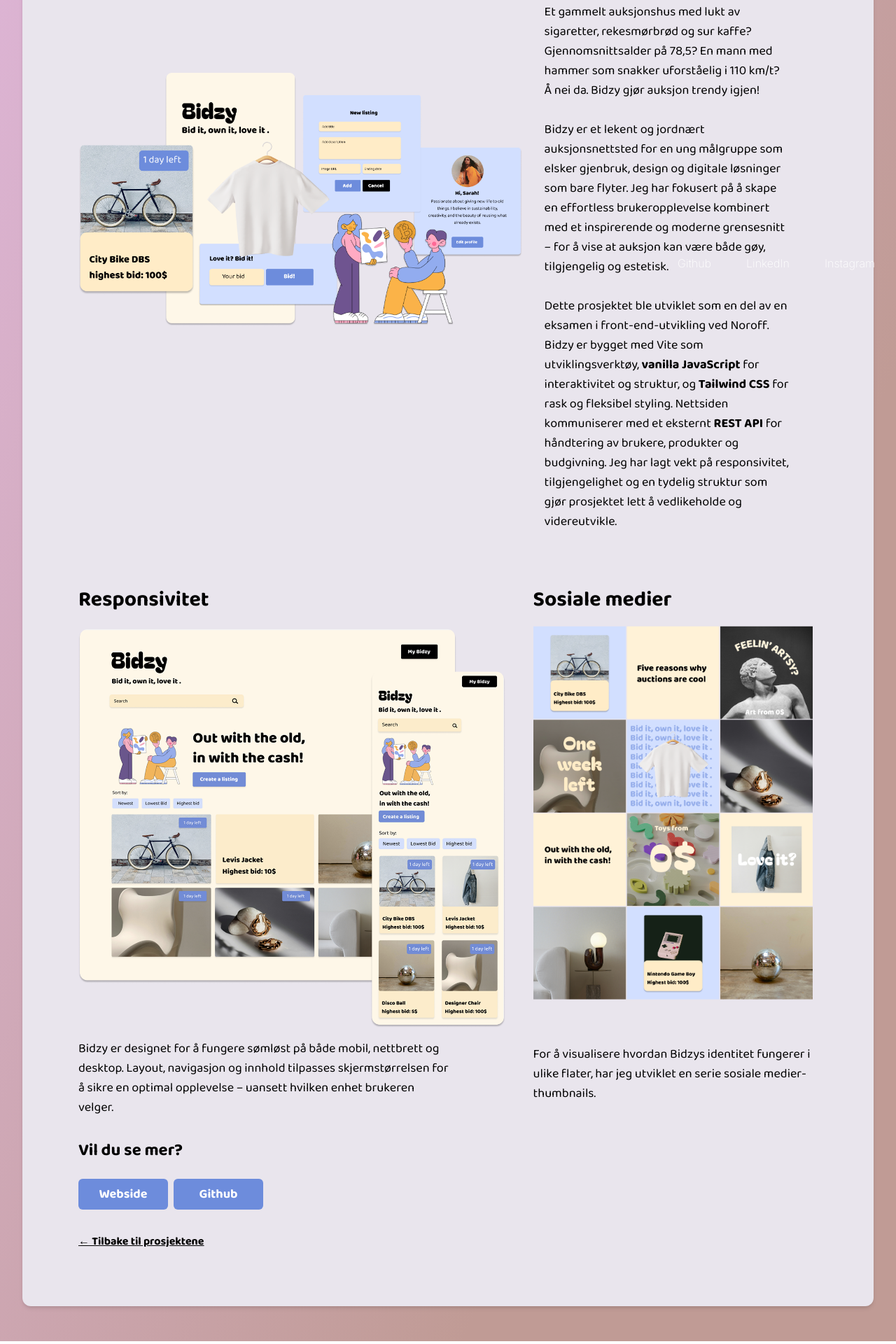
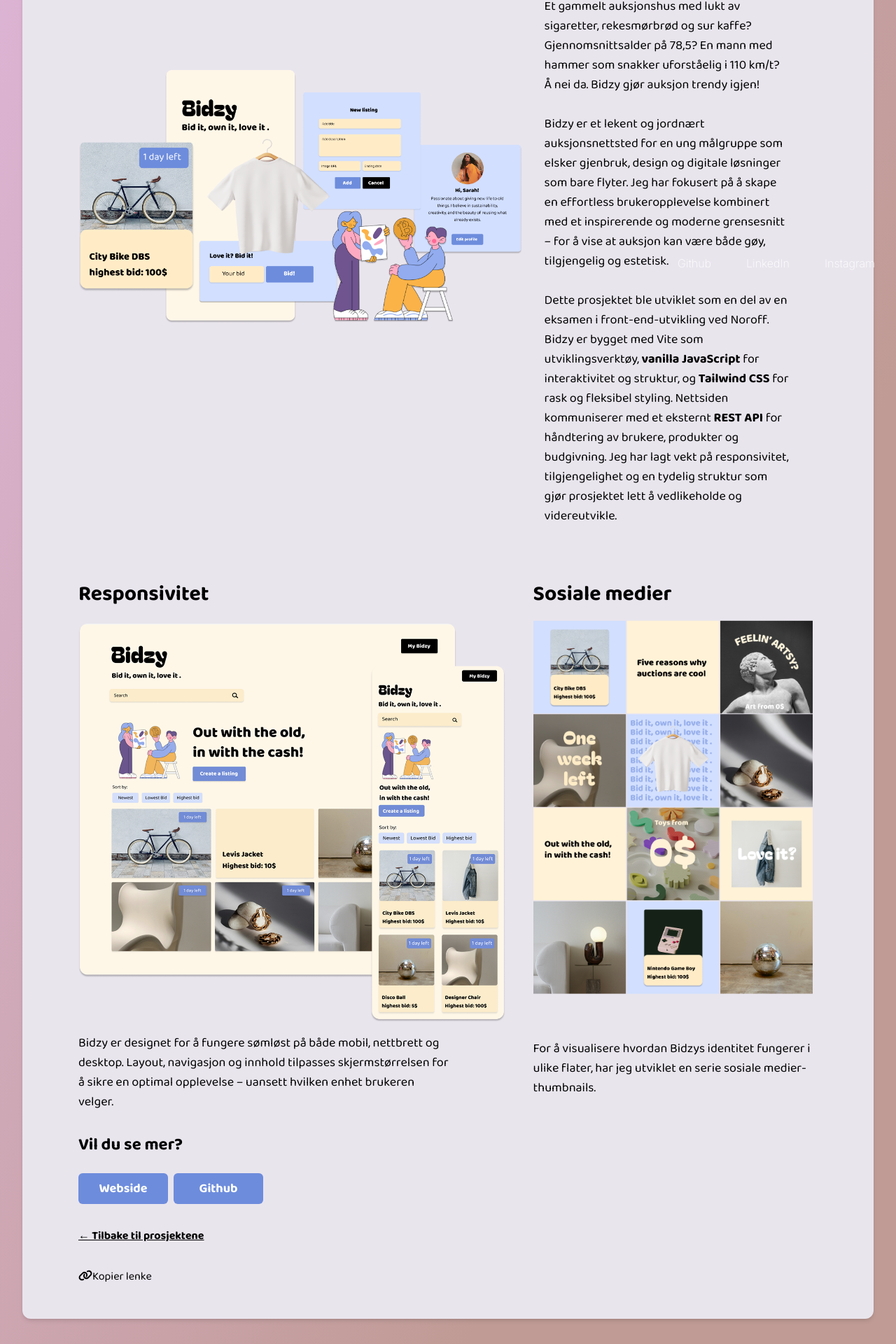
Before and after one commit to Kittypoda/Portfolio, a React (Vite) app: page /bidzy in a window 1280 px wide. Shown: the part 386-2306 px from the top of the page at 70% size. Built offline with nearby package versions, Linux system fonts and the light colour scheme; a web font is replaced by a local one.

Commit message:
copy link

```diff
--- a/package.json
+++ b/package.json
@@ -10,6 +10,9 @@
     "preview": "vite preview"
   },
   "dependencies": {
+    "@fortawesome/free-brands-svg-icons": "^6.7.2",
+    "@fortawesome/free-solid-svg-icons": "^6.7.2",
+    "@fortawesome/react-fontawesome": "^0.2.2",
     "react": "^19.0.0",
     "react-dom": "^19.0.0",
     "react-router-dom": "^7.1.5",
--- a/src/pages/Bidzy.jsx
+++ b/src/pages/Bidzy.jsx
@@ -1,11 +1,18 @@
 import { useNavigate } from "react-router-dom";
+import { useState } from "react";
 import bidzyBanner from "../assets/images/bidzybanner.png";
 import bidzyResponsive from "../assets/images/bidzyresponsive.png";
 import bidzySome from "../assets/images/bidzysome.png";
 import bidzyMobile from "../assets/images/bidzymobile.png";
 import { Link } from "react-router-dom";
+import { FontAwesomeIcon } from "@fortawesome/react-fontawesome";
+import { faLink } from "@fortawesome/free-solid-svg-icons";
+import { faGithub } from "@fortawesome/free-brands-svg-icons";
+
 
 function Bidzy({ language }) {
+  const [copied, setCopied] = useState(false);
+
   return (
     <main className="bg-[#E9E5ED] mx-8 rounded-xl shadow-md py-12">
       <section className="px-4 md:px-20 py-12 flex flex-col lg:flex-row items-center gap-8">
@@ -16,8 +23,6 @@
             alt="Bidzy mobile banner"
             className="w-full h-auto block md:hidden"
           />
-
-  {/* Desktopversjon av banner */}
           <img
             src={bidzyBanner}
             alt="Bidzy desktop banner"
@@ -26,13 +31,29 @@
         </div>
 
         {/* Text content */}
-  <div className="w-full lg:w-2/6">
-    <h1 className="font-baloo font-extrabold text-[27px] md:text-[45px] mb-6">
+        <div className="w-full lg:w-2/6 relative flex flex-col gap-4">
+
+
+          <h1 className="font-baloo font-extrabold text-[27px] md:text-[45px]">
             Out with the old,<br />in with the cash
           </h1>
 
           <p className="font-baloo text-black text-md md:text-lg max-w-[700px]">
-      {language === "no" ? (
+            {language === "en" ? (
+              <>
+                Et gammelt auksjonshus med lukt av sigaretter, rekesmørbrød og sur kaffe?
+                Gjennomsnittsalder på 78,5? En mann med hammer som snakker uforståelig i 110 km/t?
+                <br />
+                Å nei da. Bidzy gjør auksjon trendy igjen!
+                <br /><br />
+                Bidzy er et lekent og jordnært auksjonsnettsted for en ung målgruppe som elsker gjenbruk, design og digitale løsninger som bare flyter.
+                Jeg har fokusert på å skape en effortless brukeropplevelse kombinert med et inspirerende og moderne grensesnitt – for å vise at auksjon kan være både gøy, tilgjengelig og estetisk.
+                <br /><br />
+                Dette prosjektet ble utviklet som en del av en eksamen i front-end-utvikling ved Noroff.
+                Bidzy er bygget med Vite som utviklingsverktøy, <span className="font-bold">vanilla JavaScript</span> for interaktivitet og struktur, og  <span className="font-bold">Tailwind CSS</span> for rask og fleksibel styling. Nettsiden kommuniserer med et eksternt <span className="font-bold">REST API</span> for håndtering av brukere, produkter og budgivning.
+                Jeg har lagt vekt på responsivitet, tilgjengelighet og en tydelig struktur som gjør prosjektet lett å vedlikeholde og videreutvikle.
+              </>
+            ) : (
               <>
                 An old auction house filled with the smell of cigarettes, shrimp sandwiches, and burnt coffee?
                 Average age 78.5? A man with a gavel mumbling at lightning speed?
@@ -43,22 +64,8 @@
                 I focused on creating an effortless user journey paired with a fresh, inspiring interface – proving that auctions can be fun, modern, and beautifully intuitive.
                 <br /><br />
                 This project was developed as part of an exam in front-end development at Noroff.
-          Bidzy is built using Vite as the build tool, <span class="font-bold">vanilla JavaScript</span> for structure and interactivity, and <span class="font-bold">Tailwind CSS</span> for fast, flexible styling. The site connects to an external <span class="font-bold">REST API</span> to manage users, listings, and bidding logic.
+                Bidzy is built using Vite as the build tool, <span className="font-bold">vanilla JavaScript</span> for structure and interactivity, and <span className="font-bold">Tailwind CSS</span> for fast, flexible styling. The site connects to an external <span className="font-bold">REST API</span> to manage users, listings, and bidding logic.
                 My focus has been on responsiveness, accessibility, and clean structure to ensure the project is easy to maintain and scale.
-        </>
-      ) : (
-        <>
-          Et gammelt auksjonshus med lukt av sigaretter, rekesmørbrød og sur kaffe?
-          Gjennomsnittsalder på 78,5? En mann med hammer som snakker uforståelig i 110 km/t?
-          <br />
-          Å nei da. Bidzy gjør auksjon trendy igjen!
-          <br /><br />
-          Bidzy er et lekent og jordnært auksjonsnettsted for en ung målgruppe som elsker gjenbruk, design og digitale løsninger som bare flyter.
-          Jeg har fokusert på å skape en effortless brukeropplevelse kombinert med et inspirerende og moderne grensesnitt – for å vise at auksjon kan være både gøy, tilgjengelig og estetisk.
-          <br /><br />
-          Dette prosjektet ble utviklet som en del av en eksamen i front-end-utvikling ved Noroff.
-          Bidzy er bygget med Vite som utviklingsverktøy, <span class="font-bold">vanilla JavaScript</span> for interaktivitet og struktur, og  <span class="font-bold">Tailwind CSS</span> for rask og fleksibel styling. Nettsiden kommuniserer med et eksternt <span class="font-bold">REST API</span> for håndtering av brukere, produkter og budgivning.
-          Jeg har lagt vekt på responsivitet, tilgjengelighet og en tydelig struktur som gjør prosjektet lett å vedlikeholde og videreutvikle.
               </>
             )}
           </p>
@@ -70,7 +77,7 @@
           {/* Responsiveness */}
           <div className="w-full">
             <h2 className="font-baloo font-bold text-3xl">
-        {language === "no" ? "Responsiveness" : "Responsivitet"}
+              {language === "en" ? "Responsivitet" : "Responsiveness"}
             </h2>
             <img
               src={bidzyResponsive}
@@ -78,14 +85,14 @@
               className="w-full h-auto pt-6"
             />
             <p className="font-baloo text-black pt-4 pr-20 text-md md:text-lg">
-        {language === "no" ? (
+              {language === "en" ? (
                 <>
-            Bidzy is designed to work seamlessly across mobile, tablet, and desktop devices. Layout, navigation, and content adjust to screen size to ensure an optimal experience no matter what device the user is on.
+                  Bidzy er designet for å fungere sømløst på både mobil, nettbrett og desktop.
+                  Layout, navigasjon og innhold tilpasses skjermstørrelsen for å sikre en optimal opplevelse – uansett hvilken enhet brukeren velger.
                 </>
               ) : (
                 <>
-            Bidzy er designet for å fungere sømløst på både mobil, nettbrett og desktop.
-            Layout, navigasjon og innhold tilpasses skjermstørrelsen for å sikre en optimal opplevelse – uansett hvilken enhet brukeren velger.
+                  Bidzy is designed to work seamlessly across mobile, tablet, and desktop devices. Layout, navigation, and content adjust to screen size to ensure an optimal experience no matter what device the user is on.
                 </>
               )}
             </p>
@@ -94,7 +101,7 @@
           {/* Social media */}
           <div className="w-full">
             <h2 className="font-baloo font-bold text-3xl">
-        {language === "no" ? "Social media" : "Sosiale medier"}
+              {language === "en" ? "Sosiale medier" : "Social media"}
             </h2>
             <img
               src={bidzySome}
@@ -102,14 +109,14 @@
               className="w-full h-auto"
             />
             <p className="font-baloo text-black pt-16 text-md md:text-lg">
-        {language === "no" ? (
+              {language === "en" ? (
                 <>
-           To showcase how Bidzy’s identity extends across different platforms, I designed a series of social media thumbnails.
+                  For å visualisere hvordan Bidzys identitet fungerer i ulike flater,
+                  har jeg utviklet en serie sosiale medier-thumbnails.
                 </>
               ) : (
                 <>
-            For å visualisere hvordan Bidzys identitet fungerer i ulike flater,
-            har jeg utviklet en serie sosiale medier-thumbnails.
+                  To showcase how Bidzy’s identity extends across different platforms, I designed a series of social media thumbnails.
                 </>
               )}
             </p>
@@ -117,35 +124,53 @@
         </div>
       </section>
 
-
       <section className="px-6 md:px-20 pt-8">
         <div className="font-baloo font-bold text-2xl pb-6">
-    {language === "en" ? "Vil du se mer?" : "Want to see more?"}
+          {language === "no" ? "Want to see more?" : "Vil du se mer?"}
         </div>
         <div>
-    <Link to="/#">
+          <a href="https://bidzy.netlify.app" target="_blank" rel="noopener noreferrer">
             <button className="mr-2 bg-[#6D8CDC] text-white w-32 font-baloo text-lg px-4 py-2 font-bold rounded-md">
               Webside
             </button>
-    </Link>
-    <Link to="/#">
+          </a>
+          <a href="https://github.com/odakrolstad/bitzy-auction" target="_blank" rel="noopener noreferrer">
             <button className="bg-[#6D8CDC] text-white w-32 font-baloo text-lg px-4 py-2 font-bold rounded-md">
               Github
             </button>
-    </Link>
+          </a>
         </div>
       </section>
 
       <div className="px-6 md:px-20 py-8">
         <Link to="/work">
           <button className="font-baloo font-bold underline text-black">
-      {language === "en" ? "← Tilbake til prosjektene" : "← Go back to see more work"}
+            {language === "no" ? "← Go back to see more work" : "← Tilbake til prosjektene"}
           </button>
         </Link>
       </div>
 
+      {/* Share button */}
+      <div className="px-6 md:px-20">
+            <button
+              onClick={() => {
+                navigator.clipboard.writeText(window.location.href);
+                setCopied(true);
+                setTimeout(() => setCopied(false), 2000);
+              }}
+              className="text-black font-baloo text-md"
+            >
+            <FontAwesomeIcon icon={faLink} />
+               {language === "no" ? "Copy link" : "Kopier lenke"}
 
+            </button>
+          </div>
 
+          {copied && (
+            <p className=" font-baloo text-black text-sm px-6 md:px-20">
+              {language === "no" ? "Link copied!" : "Lenke kopiert!"}
+            </p>
+          )}
     </main>
   );
 }
```
Also changed, not shown: 1 other file (tests, documents, lock files or other folders). Lines whose indentation alone changed are shown as unchanged.
